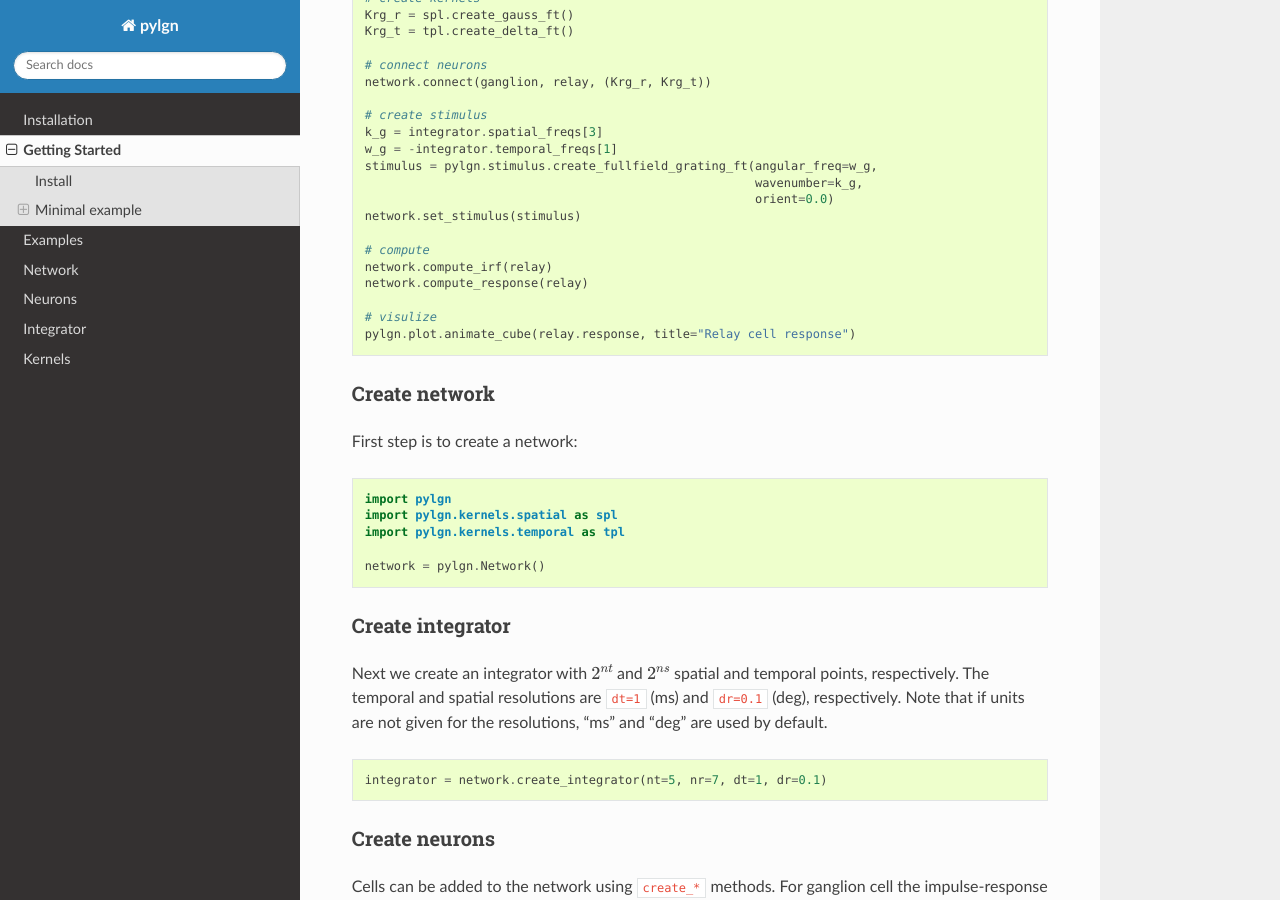
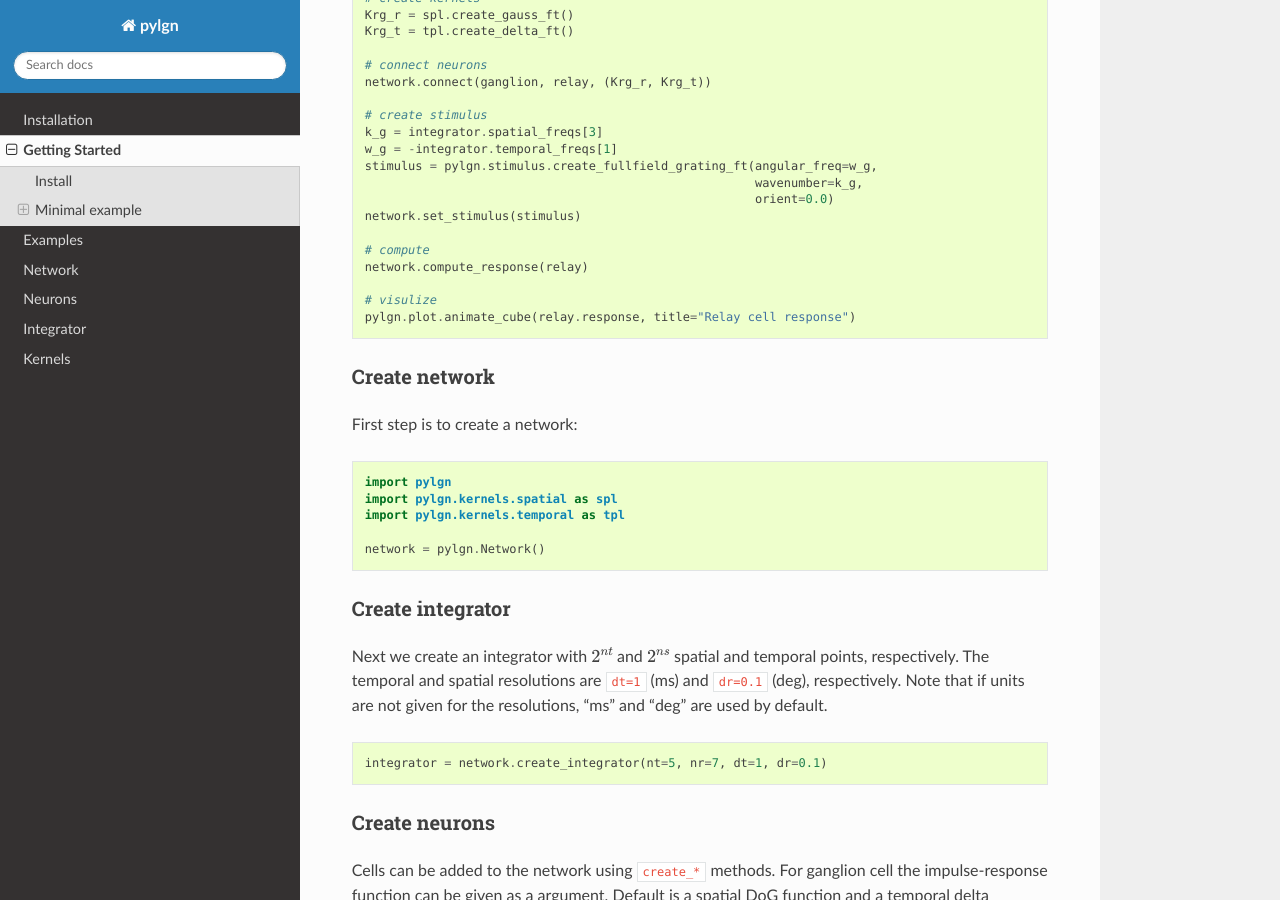
Before and after one commit to miladh/pylgn, a Sphinx documentation site: the page built from docs/source/quick.rst, in a window 1280 px wide and 900 px high, scrolled down 861 px. Built offline with Sphinx 7.4.7 and the Read the Docs theme 2.0.0, drawn with Linux system fonts in a browser that asks for light colours.

```diff
--- a/docs/source/quick.rst
+++ b/docs/source/quick.rst
@@ -22,8 +22,7 @@ A full-field grating stimulus is used.
 
 The complete code and a step-by-step explanation is given below:
 
-.. code-block:: python
-
+.. testcode::
 
           import pylgn
           import pylgn.kernels.spatial as spl
@@ -55,17 +54,17 @@ The complete code and a step-by-step explanation is given below:
           network.set_stimulus(stimulus)
 
           # compute
-          network.compute_irf(relay)
           network.compute_response(relay)
 
           # visulize
           pylgn.plot.animate_cube(relay.response, title="Relay cell response")
 
+
 Create network
 ''''''''''''''
 First step is to create a network:
 
-.. code-block:: python
+.. testcode::
 
 
           import pylgn
@@ -81,7 +80,7 @@ Next we create an integrator with :math:`2^{nt}` and :math:`2^{ns}` spatial and
 
 
 
-.. code-block:: python
+.. testcode::
 
           integrator = network.create_integrator(nt=5, nr=7, dt=1, dr=0.1)
 
@@ -92,7 +91,7 @@ Cells can be added to the network using :code:`create_*` methods.
 For ganglion cell the impulse-response function can be given as a argument.
 Default is a spatial DoG function and a temporal delta function.
 
-.. code-block:: python
+.. testcode::
 
           ganglion = network.create_ganglion_cell()
           relay = network.create_relay_cell()
@@ -100,7 +99,7 @@ Default is a spatial DoG function and a temporal delta function.
 .. note::
   The various neuron attributes are stored in a dictionary on the neuron objects:
 
-  .. code-block:: python
+.. doctest::
 
           >>> print(ganglion.params)
           {'background_response': array(0.0) * 1/s, 'kernel': {'spatial': {'center': {'params': {'A': 1, 'a': array(0.62) * deg}, 'type': 'create_gauss_ft'}, 'surround': {'params': {'A': 0.85, 'a': array(1.26) * deg}, 'type': 'create_gauss_ft'}, 'type': 'create_dog_ft'}, 'temporal': {'params': {'delay': array(0.0) * ms}, 'type': 'create_delta_ft'}}}
@@ -119,7 +118,7 @@ We use a separable kernel between the ganglion and relay cells.
 The :py:meth:`~pylgn.core.Network.connect` method has the following signature: :code:`connect(source, target, kernel, weight)` where source and target are the source and target neurons, respectively. Kernel is the connectivity kernel and weight is the connection weight (default is 1).
 If a separable kernel is used a tuple consisting of the spatial and temporal part is given as kernel.
 
-.. code-block:: python
+.. testcode::
 
           Krg_r = spl.create_gauss_ft()
           Krg_t = tpl.create_delta_ft()
@@ -129,7 +128,7 @@ If a separable kernel is used a tuple consisting of the spatial and temporal par
 .. note::
     The kernel parameters can be received using:
 
-    .. code-block:: python
+    .. doctest::
 
             >>> print(pylgn.closure_params(Krg_r))
             {'params': {'A': 1, 'a': array(0.62) * deg}, 'type': 'create_gauss_ft'}
@@ -142,9 +141,9 @@ If you want to use the analytical expression for the Fourier transform of the gr
 In this case we just take some values from the existing values.
 
 
-.. code-block:: python
+.. testcode::
 
-          k_g = integrator.spatial_freqs[2]
+          k_g = integrator.spatial_freqs[3]
           w_g = -integrator.temporal_freqs[1]
           stimulus = pylgn.stimulus.create_fullfield_grating_ft(angular_freq=w_g,
                                                                 wavenumber=k_g,
@@ -160,7 +159,7 @@ Compute response
 ''''''''''''''''
 The lines below computes the response of the relay cells and animate their activity over time:
 
-.. code-block:: python
+.. testcode::
 
           network.compute_response(relay)
           pylgn.plot.animate_cube(relay.response)
```
Also changed, not shown: .travis.yml.
